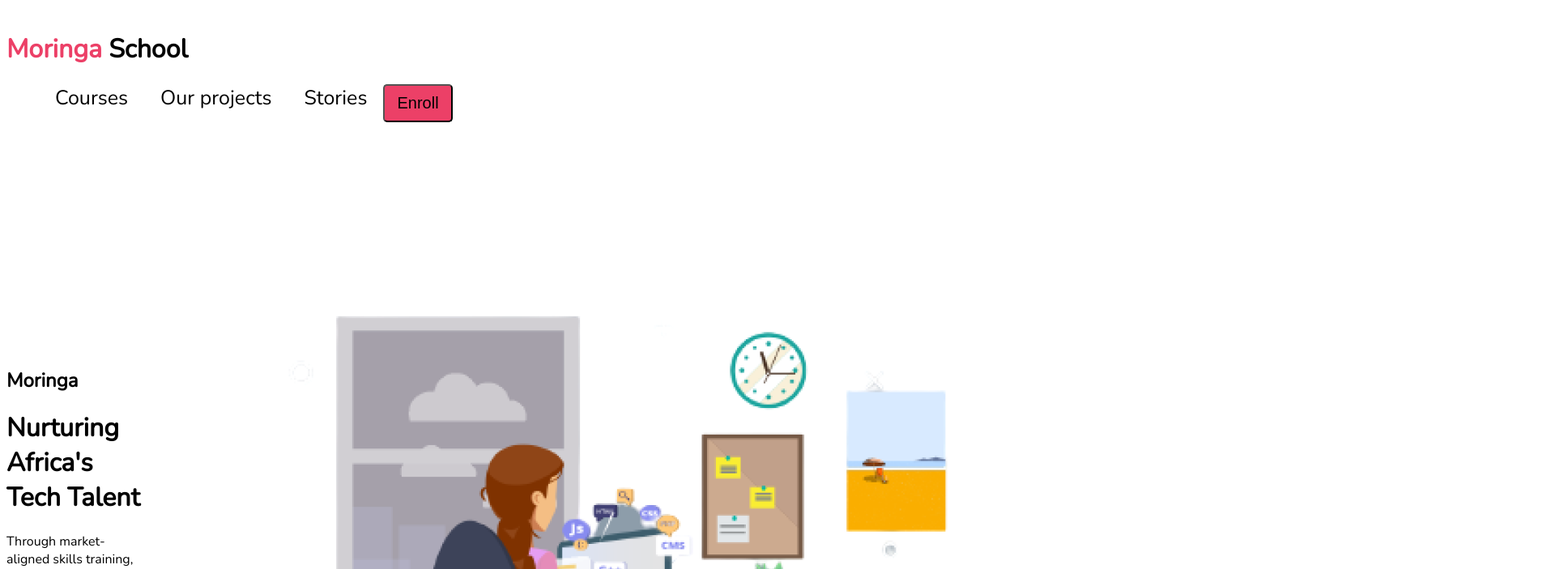
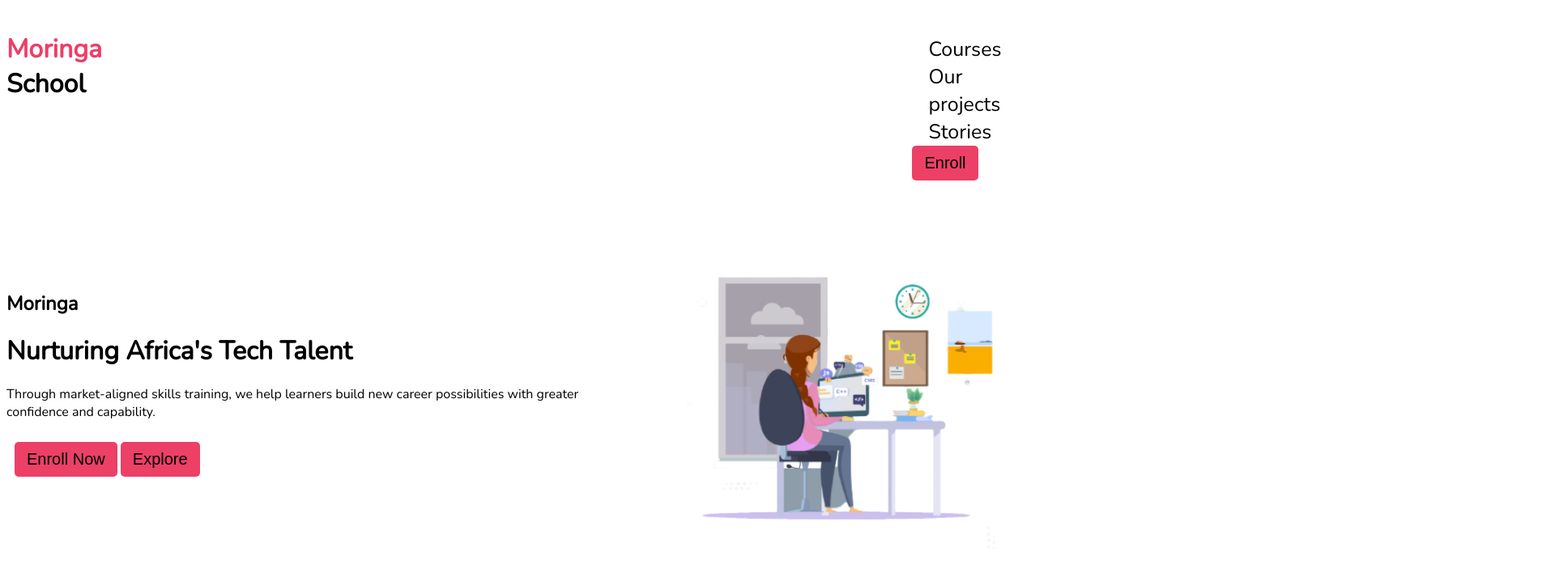
Before and after one commit to bonfacemasira/Moringa-School-Landing-Page, a plain HTML site: page index.html in a window 1280 px wide. Shown: the top 703 px of the page at 81% size, 1920 px wide, since content can reach past the window. Drawn offline with nearby package versions, Linux system fonts and the light colour scheme.

Commit message:
CSS changes on the image size and orientation

```diff
--- a/Assets/CSS/style.css
+++ b/Assets/CSS/style.css
@@ -1,11 +1,22 @@
 body{
     font-family: 'Nunito';
+
     background-color: white;
 }
 
 .navigation_bar{
     padding-top: 10px;
     padding-bottom: 5px;
+    display: flex;
+}
+
+.menu{
+    padding-left: 950px;
+}
+
+ul{
+    padding-left: 10px;
+    padding-top: 10px;
 }
 
 li{
@@ -25,6 +36,24 @@
     align-items: center;
     justify-content: center;
 }
+img{
+    height: 450px;
+}
+
+.left{
+    float: left;
+    text-align: left;
+}
+
+.right{
+    float: right;
+    text-align: left;
+}
+
+.img{
+    max-width: 400px;
+}
+
 
 .explanation{
     color: black;
@@ -39,6 +68,7 @@
 button{
     background-color: #EC4067;
     border-radius: 5px;
+    border: 0;
     padding-top: 10px;
     padding-right: 15px;
     padding-bottom: 10px;
@@ -55,7 +85,7 @@
 }
 
 .mentor{
-    flex: 33.33%;
+    flex: 20%;
     padding: 5px;
 }
 
```
